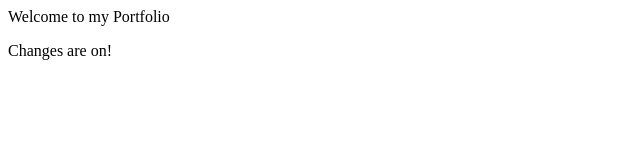
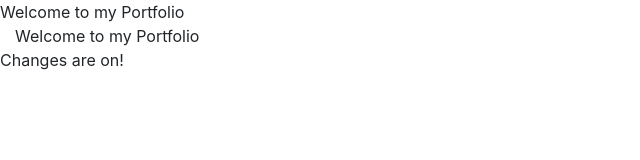
Before and after one commit to infinitasweb/infinitasweb.github.io, a plain HTML site: page index.html in a window 1280 px wide. Shown: the whole page, without its empty margins (0-640 px from the left). Drawn offline with nearby package versions, Linux system fonts and the light colour scheme.

Commit message:
Aug 26 2016

```diff
--- a/index.html
+++ b/index.html
@@ -1,7 +1,13 @@
 <!DOCTYPE html>
 <html>
 <head>
+    <meta charset="UTF-8" />
+    <meta name="viewport" content="width=device-width, initial-scale=1.0"
     <title>Welcome to my Portfolio</title>
+    <link href="bootstrap/css/bootstrap.min.css" type="text/css" rel="stylesheet" />
+    <link rel="stylesheet" href="http://cdnjs.cloudflare.com/ajax/libs/font-awesome/4.6.3/css/font-awesome.min.css" />
+    <link href='https://fonts.googleapis.com/css?family=Work+Sans:400,600,700,800' rel='stylesheet' type='text/css' />
+    <link href='https://fonts.googleapis.com/css?family=Raleway:400,300,500,600,700' rel='stylesheet' type='text/css' />
 </head>
 <body>
     <div class="container-fluid">Welcome to my Portfolio</div>
```
